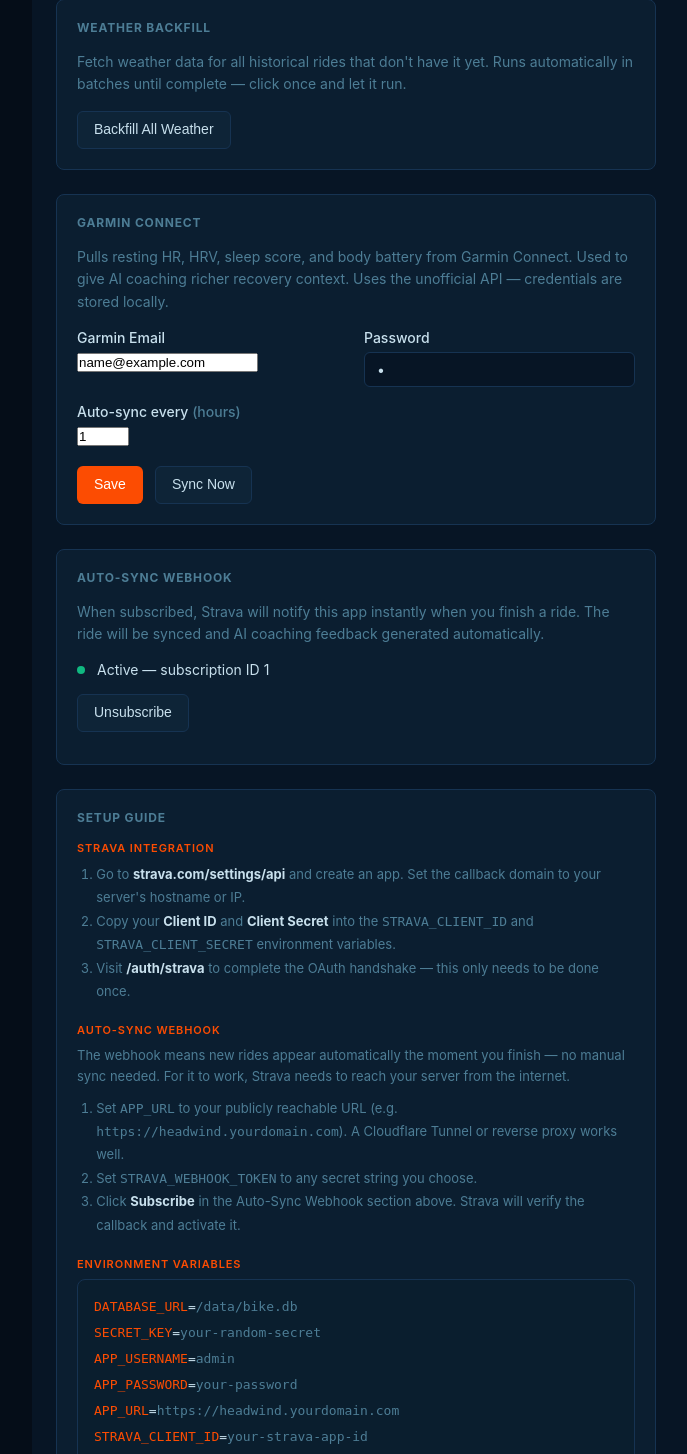
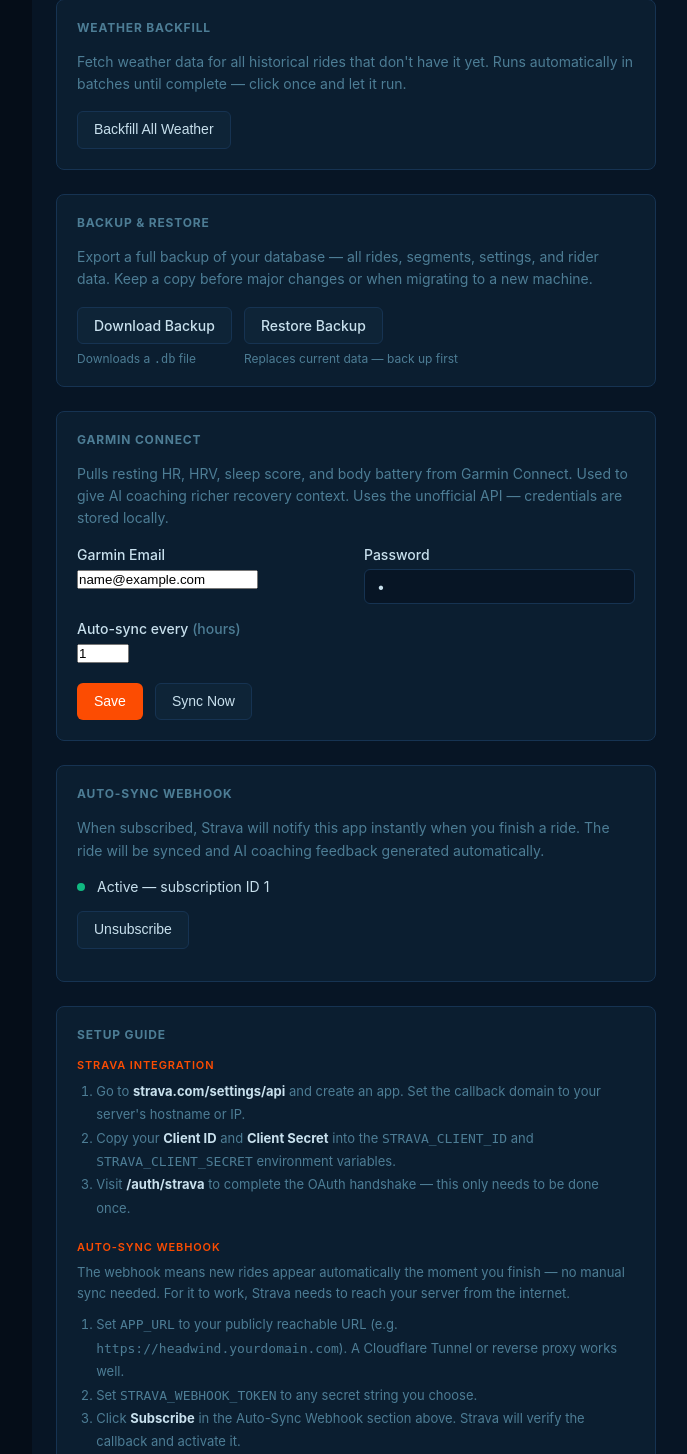
Before and after one commit to lordmaa/headwind, a Flask app: page /settings/ in a window 1280 px wide. Shown: the part 1146-2600 px from the top of the page, without its empty margins (188-875 px from the left). Run offline with Flask 3, Linux system fonts and the light colour scheme; the visitor is signed in with stand-in values (Sample User, id 1); tables that the repository leaves empty hold one stand-in row (values such as "Sample post").

Commit message:
Add database backup export and restore to Settings
Export uses SQLite online backup API for a consistent snapshot.
Import validates the file has expected tables before replacing,
and saves the previous DB as .pre-restore for safety.

Co-Authored-By: Claude Sonnet 4.6 <noreply@anthropic.com>

```diff
--- a/routes/settings.py
+++ b/routes/settings.py
@@ -1,8 +1,11 @@
 import os
+import shutil
+import sqlite3
+import tempfile
 from pathlib import Path
 
 from dotenv import load_dotenv, set_key
-from flask import Blueprint, flash, redirect, render_template, request
+from flask import Blueprint, flash, redirect, render_template, request, send_file
 from database import get_db, query_db
 
 bp = Blueprint('settings', __name__)
@@ -141,3 +144,66 @@ def change_password():
 
     flash('Login details updated.', 'success')
     return redirect('/settings')
+
+
+@bp.route('/backup/export')
+def backup_export():
+    from flask import current_app
+    db_path = current_app.config.get('DATABASE_URL') or os.environ.get('DATABASE_URL', '')
+    db_path = db_path.replace('sqlite:///', '')
+    if not db_path or not Path(db_path).exists():
+        flash('Database file not found.', 'error')
+        return redirect('/settings')
+
+    # Use SQLite's online backup API so we get a consistent snapshot even under load
+    tmp = tempfile.NamedTemporaryFile(suffix='.db', delete=False)
+    tmp.close()
+    try:
+        src = sqlite3.connect(db_path)
+        dst = sqlite3.connect(tmp.name)
+        src.backup(dst)
+        src.close()
+        dst.close()
+        return send_file(tmp.name, as_attachment=True, download_name='headwind-backup.db',
+                         mimetype='application/octet-stream')
+    except Exception as e:
+        flash(f'Export failed: {e}', 'error')
+        return redirect('/settings')
+
+
+@bp.route('/backup/import', methods=['POST'])
+def backup_import():
+    from flask import current_app
+    f = request.files.get('backup')
+    if not f or not f.filename:
+        flash('No file selected.', 'error')
+        return redirect('/settings')
+
+    db_path = current_app.config.get('DATABASE_URL') or os.environ.get('DATABASE_URL', '')
+    db_path = db_path.replace('sqlite:///', '')
+    if not db_path:
+        flash('Could not determine database path.', 'error')
+        return redirect('/settings')
+
+    # Write upload to a temp file and validate it's a real SQLite DB with expected tables
+    tmp = tempfile.NamedTemporaryFile(suffix='.db', delete=False)
+    try:
+        f.save(tmp.name)
+        conn = sqlite3.connect(tmp.name)
+        tables = {r[0] for r in conn.execute("SELECT name FROM sqlite_master WHERE type='table'").fetchall()}
+        conn.close()
+        required = {'Rider', 'Activity', 'Settings'}
+        if not required.issubset(tables):
+            flash(f'Invalid backup — missing tables: {required - tables}', 'error')
+            return redirect('/settings')
+    except Exception as e:
+        flash(f'Invalid database file: {e}', 'error')
+        return redirect('/settings')
+
+    # Back up the current DB alongside it, then replace
+    backup_of_current = db_path + '.pre-restore'
+    shutil.copy2(db_path, backup_of_current)
+    shutil.move(tmp.name, db_path)
+
+    flash('Database restored from backup. Previous database saved as .pre-restore alongside the db file.', 'success')
+    return redirect('/settings')
--- a/templates/settings.html
+++ b/templates/settings.html
@@ -153,6 +153,33 @@
     <div style="display:flex; gap:0.75rem; align-items:center; flex-wrap:wrap;">
       <button class="btn btn-secondary" onclick="weatherBackfill()" id="backfillBtn">Backfill All Weather</button>
       <span id="backfillStatus" style="font-size:0.8125rem; color:var(--text-muted);"></span>
+    </div>
+  </div>
+
+  <!-- Backup & Restore -->
+  <div class="card">
+    <div class="card-title">Backup &amp; Restore</div>
+    <p style="color:var(--text-muted); font-size:0.875rem; margin-bottom:1rem; line-height:1.6;">
+      Export a full backup of your database — all rides, segments, settings, and rider data.
+      Keep a copy before major changes or when migrating to a new machine.
+    </p>
+    <div style="display:flex; gap:0.75rem; align-items:flex-start; flex-wrap:wrap;">
+      <div>
+        <a href="/settings/backup/export" class="btn btn-secondary">Download Backup</a>
+        <div style="font-size:0.75rem; color:var(--text-muted); margin-top:0.4rem;">Downloads a <code>.db</code> file</div>
+      </div>
+      <div>
+        <form method="POST" action="/settings/backup/import" enctype="multipart/form-data" id="importForm" style="display:flex; flex-direction:column; gap:0.4rem;">
+          <div style="display:flex; gap:0.5rem; align-items:center;">
+            <label class="btn btn-secondary" style="cursor:pointer; margin:0;">
+              Restore Backup
+              <input type="file" name="backup" accept=".db" style="display:none;" onchange="document.getElementById('importForm').submit()">
+            </label>
+            <span id="importStatus" style="font-size:0.8125rem; color:var(--text-muted);"></span>
+          </div>
+          <div style="font-size:0.75rem; color:var(--text-muted);">Replaces current data — back up first</div>
+        </form>
+      </div>
     </div>
   </div>
 
```
